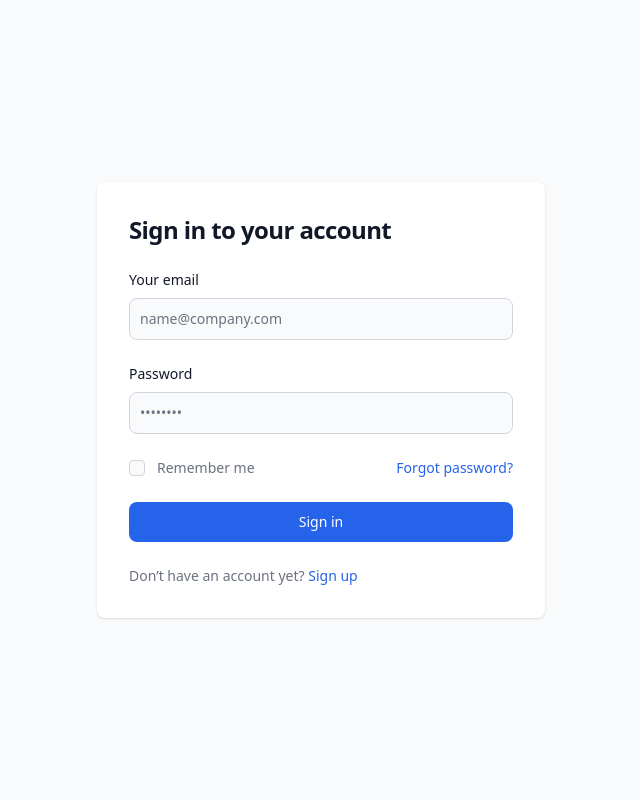
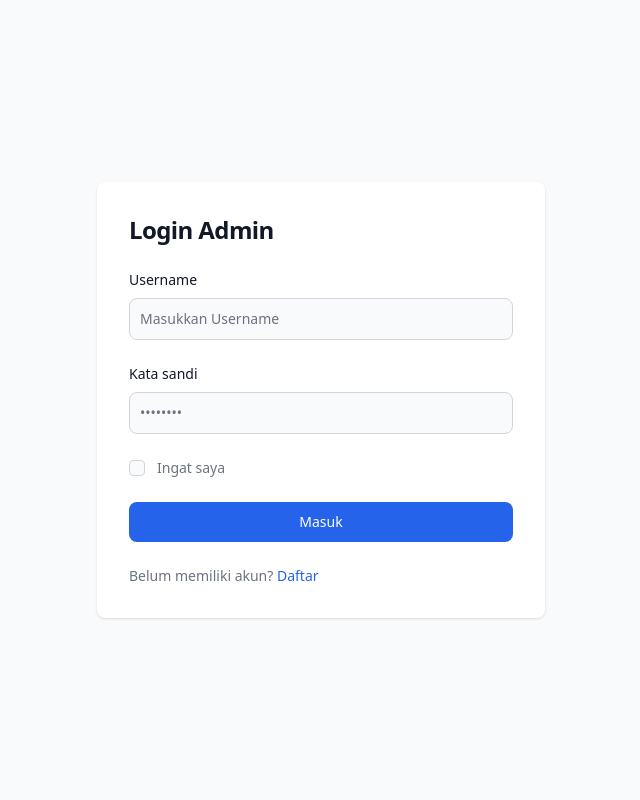
Before and after one commit to mfakhrulam/opac, a Flask app: page /admin/login in a window 1280 px wide. Shown: the whole page, without its empty margins (319-959 px from the left). Run offline with Flask 3, Linux system fonts and the light colour scheme; style sheets or scripts are compiled from the project's sources; some libraries are stand-ins or nearby versions.

Commit message:
Add login feature

```diff
--- a/app/__init__.py
+++ b/app/__init__.py
@@ -4,10 +4,13 @@ from config import Config
 
 from flask_sqlalchemy import SQLAlchemy
 from flask_migrate import Migrate
+from flask_login import LoginManager
 
 app = Flask(__name__)
 app.config.from_object(Config)
 db = SQLAlchemy(app)
 migrate = Migrate(app, db)
+login = LoginManager(app)
+login.login_view = 'admin_login'
 
 from app import routes, models, errors, api
--- a/app/routes.py
+++ b/app/routes.py
@@ -1,10 +1,11 @@
 from app import app, db, api
 from app.api_utils import read_index
-from app.models import Doc
-from flask import redirect, render_template, request, url_for
+from app.models import Doc, User
+from flask import flash, redirect, render_template, request, url_for
 from helper import preprocessing, query_expansion
 from sklearn.metrics.pairwise import cosine_similarity
 from PaginatedObj import PaginateObj
+from flask_login import current_user, login_user, logout_user, login_required
 
 from Sastrawi.Stemmer.StemmerFactory import StemmerFactory
 from Sastrawi.StopWordRemover.StopWordRemoverFactory import StopWordRemoverFactory
@@ -32,10 +33,7 @@ def index():
 
 @app.route("/search")
 def search():
-  # TODO
-  # Implementasikan jumlah kata untuk QE
-
-  nqe = request.args.get("nqe") or 1
+  nqe = request.args.get("nqe") or 0
   query = request.args.get("query").strip()
   curr_page = request.args.get("page") or 1
   if not query:
@@ -47,7 +45,7 @@ def search():
   # logic preprocessing dan QE
   query = preprocessing(query)
   sastrawi_stemmer = StemmerFactory().create_stemmer()
-  stop = StopWordRemoverFactory().get_stop_words()
+  # stop = StopWordRemoverFactory().get_stop_words()
   # stopword (kayaknya perlu dihapus)
   # query = " ".join([word for word in query.split() if word not in stop])
   # cek lebih baik stem dulu atau stem belakangan (di sini)
@@ -56,13 +54,29 @@ def search():
 
   if request.args.get('qe') == 'w2v':
     vocab = tf_idf_vectorizer.get_feature_names_out()
+    # TODO
+    # ganti query_expansion logic to return two results
+    #  1. original query
+    #  2. query expansion
     query = query_expansion(w2v_model, query, vocab, topn=int(nqe))
     query = sastrawi_stemmer.stem(query)
 
   # transform ke vector
+  # TODO
+  # kalau semisal ingin menghitung query expansion re-weighting
+  # berarti nanti di sini nilainya tidak serta merta ditransform
+  # menggunakan tf_idf_vectorizer,
+  # mesti dihitung manual, tetapi tetap memanfaatkan tf_idf_sparse
   query_vector = tf_idf_vectorizer.transform([query])
+  # contoh output
+  # query awal:  cari tempat
+  # (0, 4441)     6.845153427837061
+  # (0, 2519)     4.711644664886949
+  # (0, 741)      4.7657118861572245
+  # query akhir: cari tempat lokasi
+  # Nah di sini harus diolah nilai tf-idfnya
+
   cosine_similarities = cosine_similarity(query_vector, tf_idf_sparse)
-  # results = [(docs_raw['id'][i], cosine_similarities[0][i]) for i in range(len(docs_raw))]  # awal
   docs_similarities = [(docs[i].id, cosine_similarities[0][i]) for i in range(len(docs))]
   docs_similarities.sort(key=lambda x: x[1], reverse=True)
   docs_similarities_score = [doc_similarity[1] for doc_similarity in docs_similarities if doc_similarity[1] > 0]
@@ -81,10 +95,6 @@ def search():
   return render_template('index.html', page=paginated_results, total_docs=total_docs, zip_results=zip_results)
 
 
-@app.route("/docs/<int:id>")
-def docs(id):
-  return render_template("docs.html", id=id)
-
 @app.route("/qe", methods=["GET", "POST"])
 def qe():
   if not request.args.get('query'):
@@ -98,11 +108,33 @@ def qe():
   return render_template("qe.html", result=query)
 
 # ======== ADMIN ========
-@app.route("/admin/login")
+@app.route("/admin/login", methods=["GET", "POST"])
 def admin_login():
+  if current_user.is_authenticated:
+      return redirect(url_for('index'))
+  if request.method == "POST":
+    username = request.form.get('username')
+    password = request.form.get('password')
+    remember = True if request.form.get('remember') else False
+
+    user = User.query.filter_by(username=username).first()
+
+    if not user or not user.check_password(password):
+      flash('Mohon cek kembali username dan password Anda.')
+      return redirect(url_for('admin_login')) # if the user doesn't exist or password is wrong, reload the page
+
+    # if the above check passes, then we know the user has the right credentials
+    login_user(user, remember=remember)
+    return redirect(url_for('index'))
   return render_template("admin/login.html")
 
+@app.route("/admin/logout", methods=["GET", "POST"])
+def admin_logout():
+  logout_user()
+  return redirect(url_for('index'))
+
 @app.route("/admin/docs")
+@login_required
 def admin_docs():
   curr_page = request.args.get("page") or 1
   page = Doc.get_paginated_docs(int(curr_page),  per_page=10)
--- a/app/templates/admin/login.html
+++ b/app/templates/admin/login.html
@@ -5,7 +5,7 @@
   <meta charset="UTF-8" />
   <meta http-equiv="X-UA-Compatible" content="IE=edge" />
   <meta name="viewport" content="width=device-width, initial-scale=1.0" />
-  <title>Login Admin</title>
+  <title>Login</title>
   <script>
     // On page load or when changing themes, best to add inline in `head` to avoid FOUC
     if (localStorage.getItem('color-theme') === 'dark' || (!('color-theme' in localStorage) && window.matchMedia('(prefers-color-scheme: dark)').matches)) {
@@ -14,29 +14,48 @@
       document.documentElement.classList.remove('dark')
     }
   </script>
+  <link rel="shortcut icon" href="{{ url_for('static', filename='favicon.ico') }}">
   <link rel="stylesheet" href="{{url_for('static',filename='dist/css/output.css')}}" />
 </head>
 
 <body class="dark:bg-gray-900">
   <section class="bg-gray-50 dark:bg-gray-900">
     <div class="flex flex-col items-center justify-center px-6 py-8 mx-auto md:h-screen lg:py-0">
-
+      {% with messages = get_flashed_messages() %}
+        {% if messages %}
+        <div id="toast-danger" class="flex items-center w-full max-w-xs p-4 mb-4 text-gray-500 bg-white rounded-lg shadow dark:text-gray-400 dark:bg-gray-800" role="alert">
+          <div class="inline-flex items-center justify-center flex-shrink-0 w-8 h-8 text-red-500 bg-red-100 rounded-lg dark:bg-red-800 dark:text-red-200">
+              <svg class="w-5 h-5" aria-hidden="true" xmlns="http://www.w3.org/2000/svg" fill="currentColor" viewBox="0 0 20 20">
+                  <path d="M10 .5a9.5 9.5 0 1 0 9.5 9.5A9.51 9.51 0 0 0 10 .5Zm3.707 11.793a1 1 0 1 1-1.414 1.414L10 11.414l-2.293 2.293a1 1 0 0 1-1.414-1.414L8.586 10 6.293 7.707a1 1 0 0 1 1.414-1.414L10 8.586l2.293-2.293a1 1 0 0 1 1.414 1.414L11.414 10l2.293 2.293Z"/>
+              </svg>
+              <span class="sr-only">Error icon</span>
+          </div>
+          <div class="ms-3 text-sm font-normal">{{ messages[0] }}</div>
+          <button type="button" class="ms-auto -mx-1.5 -my-1.5 bg-white text-gray-400 hover:text-gray-900 rounded-lg focus:ring-2 focus:ring-gray-300 p-1.5 hover:bg-gray-100 inline-flex items-center justify-center h-8 w-8 dark:text-gray-500 dark:hover:text-white dark:bg-gray-800 dark:hover:bg-gray-700" data-dismiss-target="#toast-danger" aria-label="Close">
+              <span class="sr-only">Close</span>
+              <svg class="w-3 h-3" aria-hidden="true" xmlns="http://www.w3.org/2000/svg" fill="none" viewBox="0 0 14 14">
+                  <path stroke="currentColor" stroke-linecap="round" stroke-linejoin="round" stroke-width="2" d="m1 1 6 6m0 0 6 6M7 7l6-6M7 7l-6 6"/>
+              </svg>
+          </button>
+        </div>
+        {% endif %}
+      {% endwith %}
       <div
         class="w-full bg-white rounded-lg shadow dark:border md:mt-0 sm:max-w-md xl:p-0 dark:bg-gray-800 dark:border-gray-700">
         <div class="p-6 space-y-4 md:space-y-6 sm:p-8">
           <h1 class="text-xl font-bold leading-tight tracking-tight text-gray-900 md:text-2xl dark:text-white">
-            Sign in to your account
+            Login Admin
           </h1>
-          <form class="space-y-4 md:space-y-6" action="#">
+          <form class="space-y-4 md:space-y-6" action="" method="POST">
             <div>
-              <label for="email" class="block mb-2 text-sm font-medium text-gray-900 dark:text-white">Your email</label>
-              <input type="email" name="email" id="email"
+              <label for="username" class="block mb-2 text-sm font-medium text-gray-900 dark:text-white">Username</label>
+              <input type="text" name="username" id="username"
                 class="bg-gray-50 border border-gray-300 text-gray-900 sm:text-sm rounded-lg focus:ring-primary-600 focus:border-primary-600 block w-full p-2.5 dark:bg-gray-700 dark:border-gray-600 dark:placeholder-gray-400 dark:text-white dark:focus:ring-blue-500 dark:focus:border-blue-500"
-                placeholder="name@company.com" required="">
+                placeholder="Masukkan Username" required="">
             </div>
             <div>
               <label for="password"
-                class="block mb-2 text-sm font-medium text-gray-900 dark:text-white">Password</label>
+                class="block mb-2 text-sm font-medium text-gray-900 dark:text-white">Kata sandi</label>
               <input type="password" name="password" id="password" placeholder="••••••••"
                 class="bg-gray-50 border border-gray-300 text-gray-900 sm:text-sm rounded-lg focus:ring-primary-600 focus:border-primary-600 block w-full p-2.5 dark:bg-gray-700 dark:border-gray-600 dark:placeholder-gray-400 dark:text-white dark:focus:ring-blue-500 dark:focus:border-blue-500"
                 required="">
@@ -44,23 +63,21 @@
             <div class="flex items-center justify-between">
               <div class="flex items-start">
                 <div class="flex items-center h-5">
-                  <input id="remember" aria-describedby="remember" type="checkbox"
+                  <input id="remember" aria-describedby="remember" type="checkbox" name="remember"
                     class="w-4 h-4 border border-gray-300 rounded bg-gray-50 focus:ring-3 focus:ring-primary-300 dark:bg-gray-700 dark:border-gray-600 dark:focus:ring-primary-600 dark:ring-offset-gray-800"
-                    required="">
+                    >
                 </div>
                 <div class="ml-3 text-sm">
-                  <label for="remember" class="text-gray-500 dark:text-gray-300">Remember me</label>
+                  <label for="remember" class="text-gray-500 dark:text-gray-300">Ingat saya</label>
                 </div>
               </div>
-              <a href="#" class="text-sm font-medium text-primary-600 hover:underline dark:text-primary-500">Forgot
-                password?</a>
+              <!-- <a href="#" class="text-sm font-medium text-primary-600 hover:underline dark:text-primary-500">Lupa Kata Sandi?</a> -->
             </div>
             <button type="submit"
-              class="w-full text-white bg-primary-600 hover:bg-primary-700 focus:ring-4 focus:outline-none focus:ring-primary-300 font-medium rounded-lg text-sm px-5 py-2.5 text-center dark:bg-primary-600 dark:hover:bg-primary-700 dark:focus:ring-primary-800">Sign
-              in</button>
+              class="w-full text-white bg-primary-600 hover:bg-primary-700 focus:ring-4 focus:outline-none focus:ring-primary-300 font-medium rounded-lg text-sm px-5 py-2.5 text-center dark:bg-primary-600 dark:hover:bg-primary-700 dark:focus:ring-primary-800">Masuk</button>
             <p class="text-sm font-light text-gray-500 dark:text-gray-400">
-              Don’t have an account yet? <a href="#"
-                class="font-medium text-primary-600 hover:underline dark:text-primary-500">Sign up</a>
+              Belum memiliki akun? <a href="#"
+                class="font-medium text-primary-600 hover:underline dark:text-primary-500">Daftar</a>
             </p>
           </form>
         </div>
```
Also changed, not shown: app/api.py (+8 -0 lines), app/models.py (+8 -1 lines), app/templates/nav.html (+7 -0 lines).
